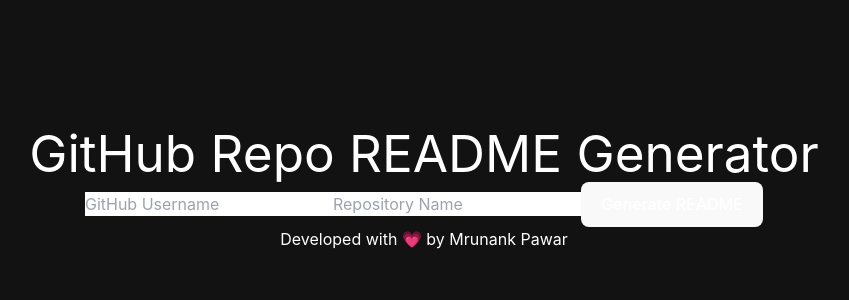
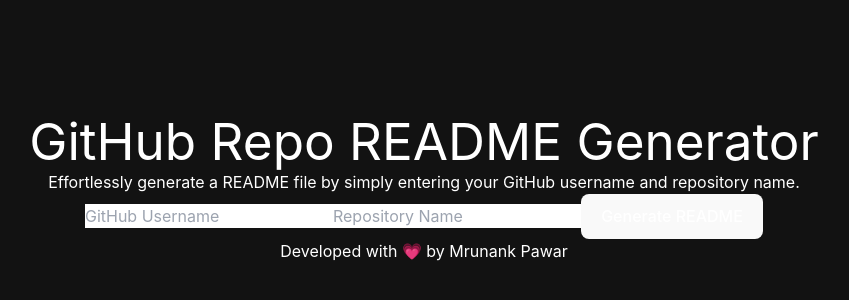
Before and after one commit to mrunankpawar/repo-readme-generator, a React (Vite) app: page / in a window 1280 px wide. Shown: the part 212-512 px from the top of the page, without its empty margins (216-1065 px from the left). Built offline with nearby package versions, Linux system fonts and the light colour scheme; no server answers.

Commit message:
added a short paragraph

```diff
--- a/package.json
+++ b/package.json
@@ -10,6 +10,7 @@
     "preview": "vite preview"
   },
   "dependencies": {
+    "@headlessui/react": "^2.1.1",
     "react": "^18.3.1",
     "react-dom": "^18.3.1"
   },
--- a/src/App.jsx
+++ b/src/App.jsx
@@ -38,8 +38,10 @@
   };
 
   return (
-      <div className="container mx-auto p-4">
+      <div className="mx-auto container p-5">
+
         <h1 className="text-4xl font-bold mb-4 pb-5">GitHub Repo README Generator</h1>
+        <p className="text-xl font-medium mb-4 pb-5">Effortlessly generate a README file by simply entering your GitHub username and repository name. </p>
         <div className="mb-4">
           <input
             type="text"
@@ -78,6 +80,7 @@
           </div>
           </div>
         )}
+
         <footer>
         <h2 className="text-md font-bold mb-4 pb-5 pt-5">Developed with &#128151; by Mrunank Pawar</h2>
         </footer>
```
Also changed, not shown: 1 other file (tests, documents, lock files or other folders).
